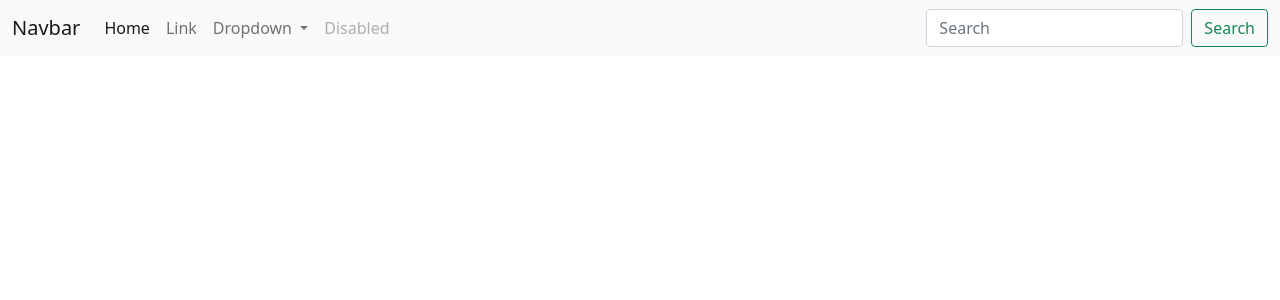
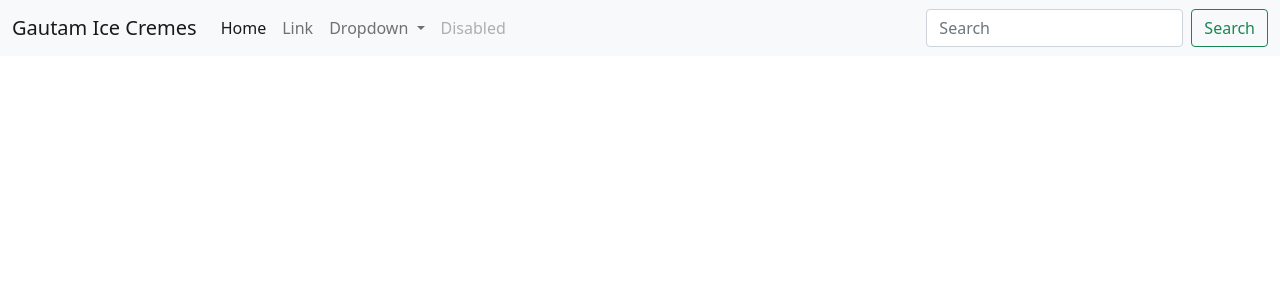
Before and after one commit to PGautam27/First-Django-Project, a Django app: page / in a window 1280 px wide. Shown: the top 300 px of the page. Run offline with Django 4.2, Linux system fonts and the light colour scheme.

Commit message:
First Django

```diff
--- a/templates/index.html
+++ b/templates/index.html
@@ -13,7 +13,7 @@
   <body>
     <nav class="navbar navbar-expand-lg navbar-light bg-light">
   <div class="container-fluid">
-    <a class="navbar-brand" href="#">Navbar</a>
+    <a class="navbar-brand" href="#">Gautam Ice Cremes</a>
     <button class="navbar-toggler" type="button" data-bs-toggle="collapse" data-bs-target="#navbarSupportedContent" aria-controls="navbarSupportedContent" aria-expanded="false" aria-label="Toggle navigation">
       <span class="navbar-toggler-icon"></span>
     </button>
```
